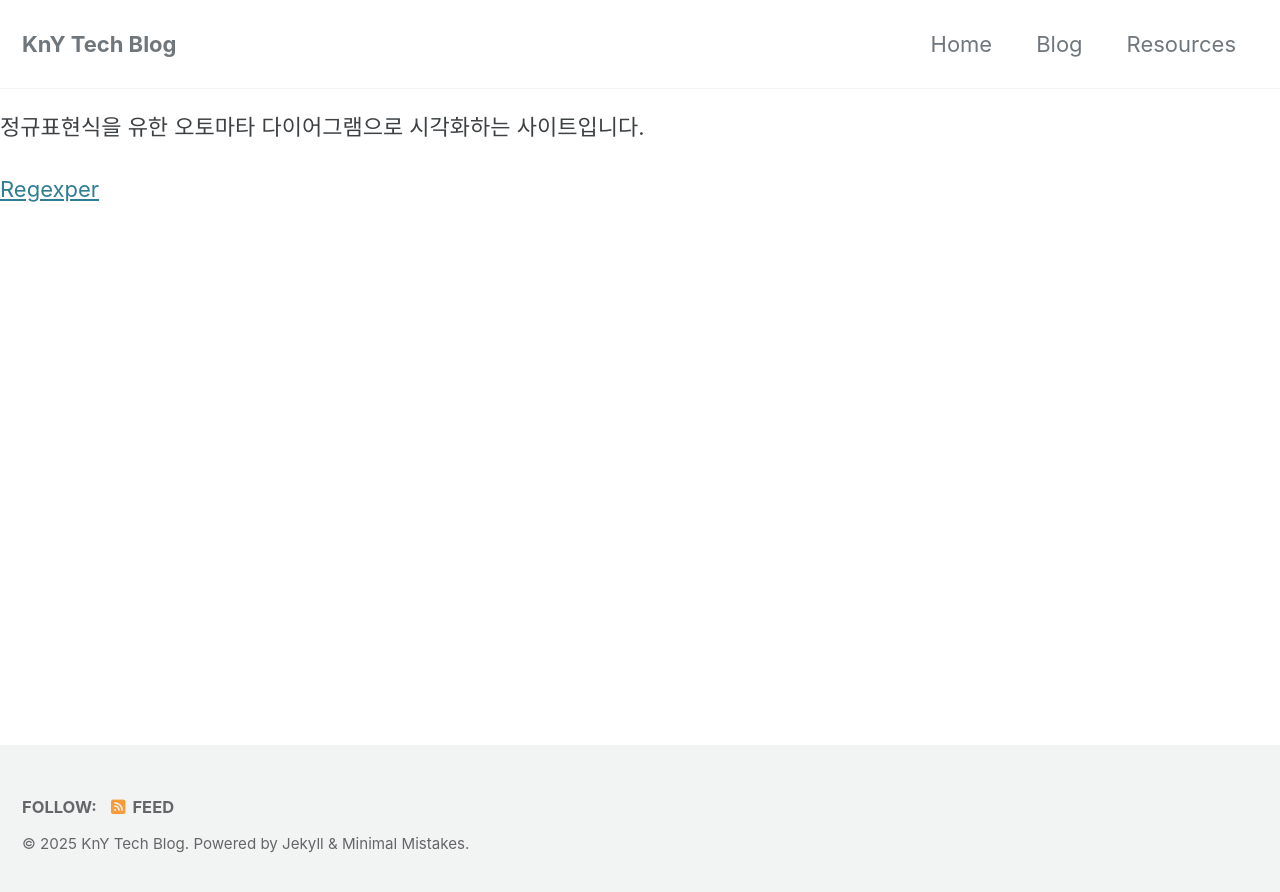
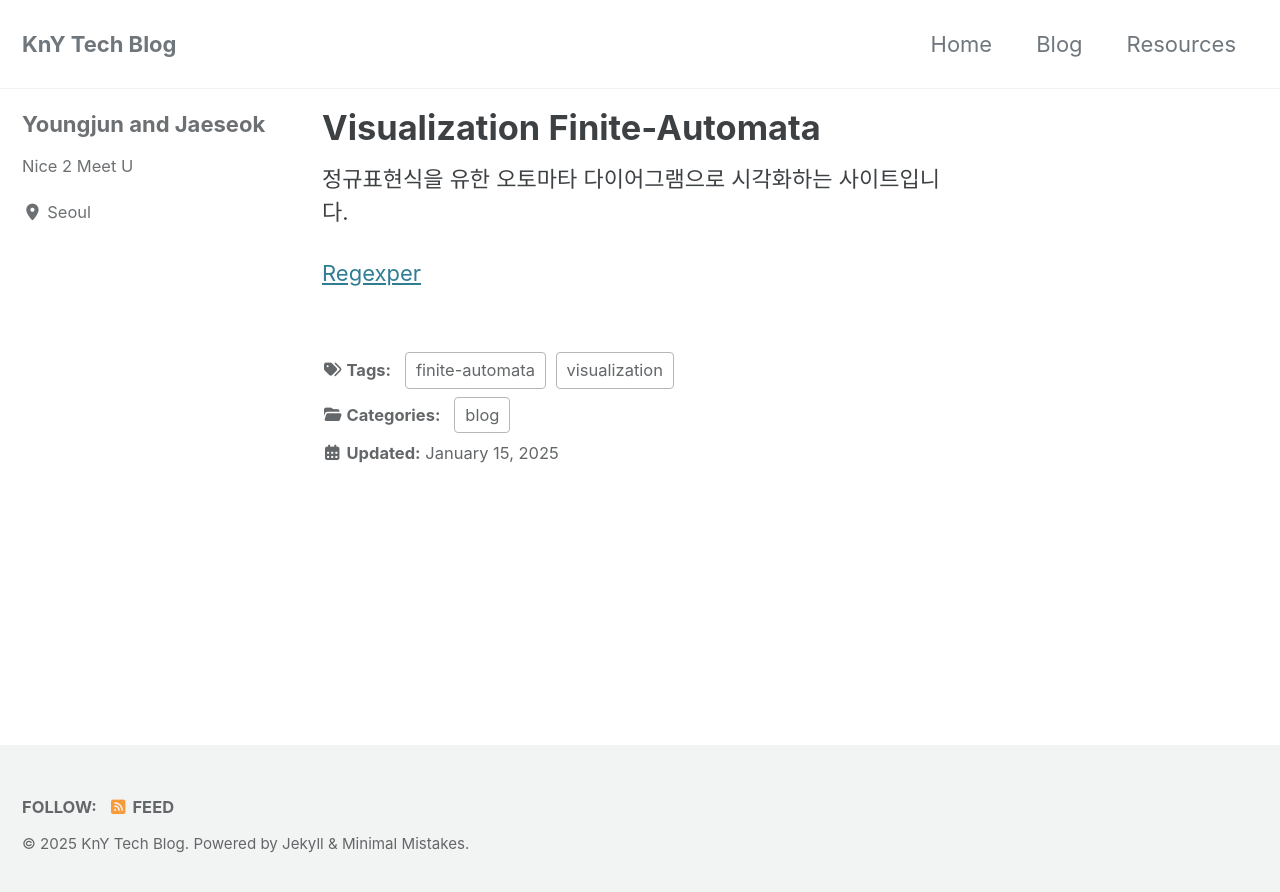
Before and after one commit to KerNYing/KerNYing.github.io, a Jekyll site: the page built from _posts/2025-01-16-finite-automata-diagram.md, in a window 1280 px wide. Shown: the top 892 px of the page. Built offline with Jekyll 4.4.1, drawn with Linux system fonts in a browser that asks for light colours; cached includes are drawn as plain includes; our own code applies the rules of GitHub Pages for plain Markdown files.

Commit message:
Update: article

```diff
--- a/_posts/2025-01-16-finite-automata-diagram.md
+++ b/_posts/2025-01-16-finite-automata-diagram.md
@@ -1,8 +1,9 @@
 ---
 title: "Visualization Finite-Automata"
-date: 2025-01-16 19:25:28 -0400
+date: 2025-01-15 01:25:28 -0400
 categories: [blog]
 tags: [finite-automata, visualization]
+layout: single
 author_profile: true
 ---
 
```
